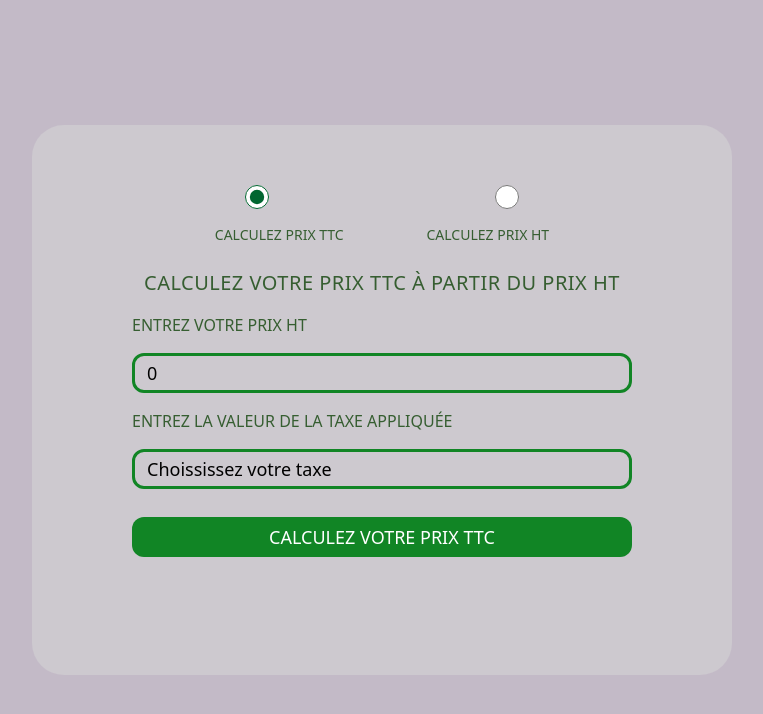
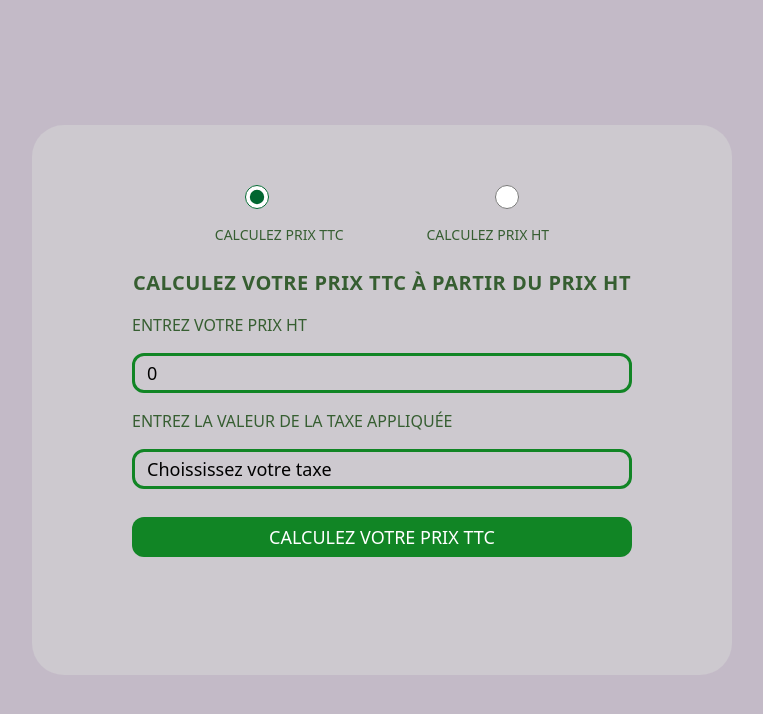
Before and after one commit to Ridaelko/HTtoTTC, a React (Vite) app: page / in a window 1280 px wide. Shown: the top 714 px of the page, without its empty margins (258-1021 px from the left). Built offline with nearby package versions, Linux system fonts and the light colour scheme.

Commit message:
add font weight to h1

```diff
--- a/src/App.tsx
+++ b/src/App.tsx
@@ -52,7 +52,7 @@ const App = () => {
               <p>Calculez prix HT</p>
             </div>
 
-            <h1 className="flex justify-center text-[#365E31] text-xl text-bold uppercase tracking-wide">
+            <h1 className="flex justify-center text-[#365E31] text-xl font-bold uppercase tracking-wide">
               Calculez votre prix {selected === "ht" ? "TTC" : "HT"} à partir du
               prix {selected === "ht" ? "HT" : "TTC"}
             </h1>
```
